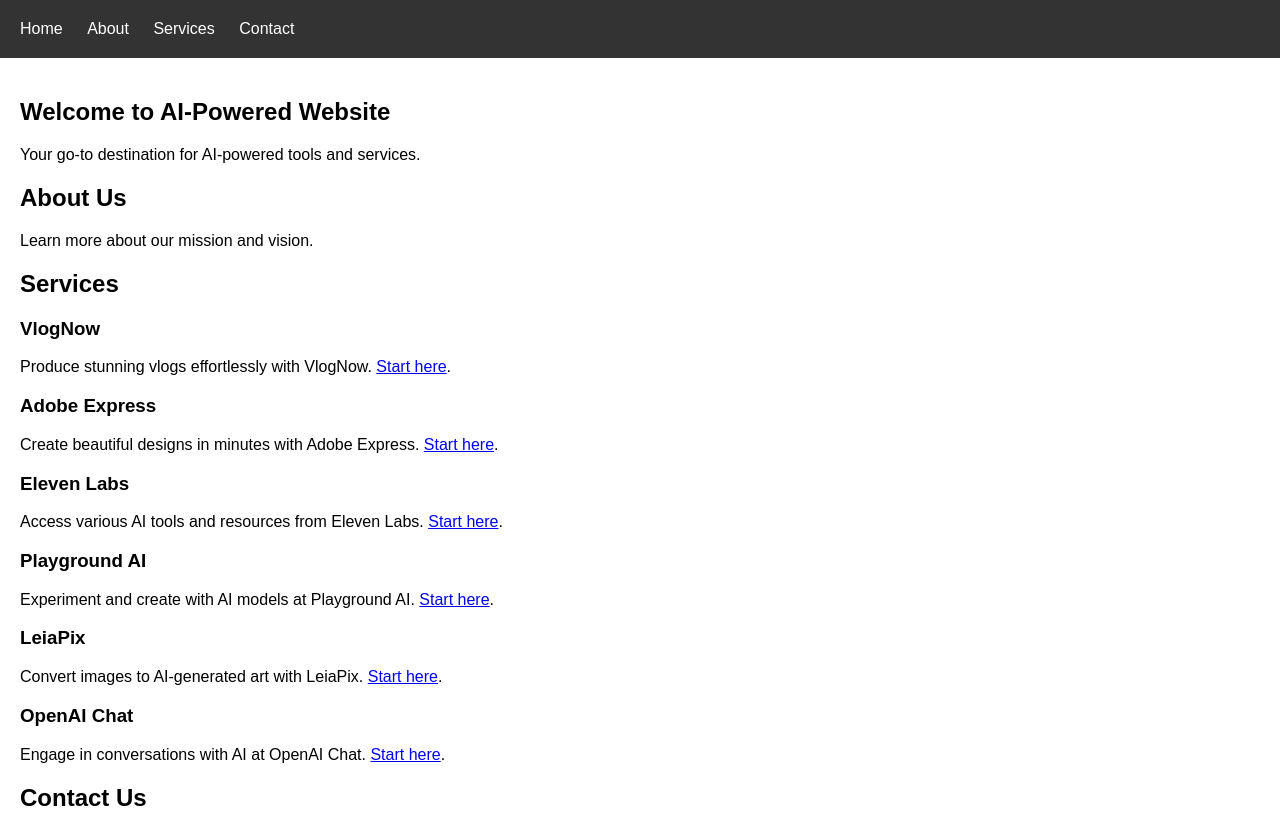
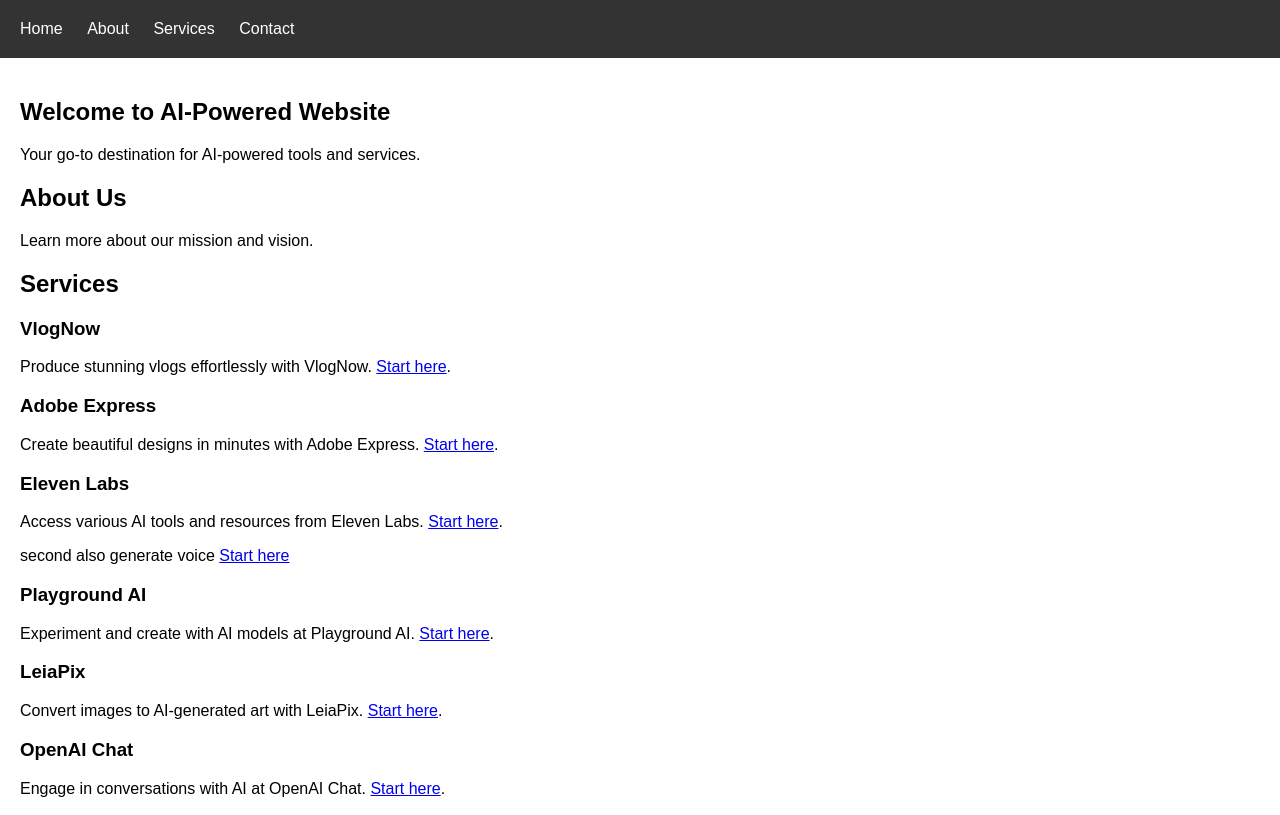
Before and after one commit to Nandu-Chopade/UsefulToolsLink, a plain HTML site: page index.html in a window 1280 px wide. Shown: the top 815 px of the page. Drawn offline with Linux system fonts and the light colour scheme.

Commit message:
Update index.html

```diff
--- a/index.html
+++ b/index.html
@@ -39,6 +39,7 @@
             <div class="service">
                 <h3>Eleven Labs</h3>
                 <p>Access various AI tools and resources from Eleven Labs. <a href="https://elevenlabs.io/">Start here</a>.</p>
+                <p>second also generate voice <a href="https://www.narakeet.com/app/text-to-audio/?projectId=fc1393a7-fab8-4957-9353-34b690fba351" >Start here</a></p>
             </div>
             <div class="service">
                 <h3>Playground AI</h3>
```
